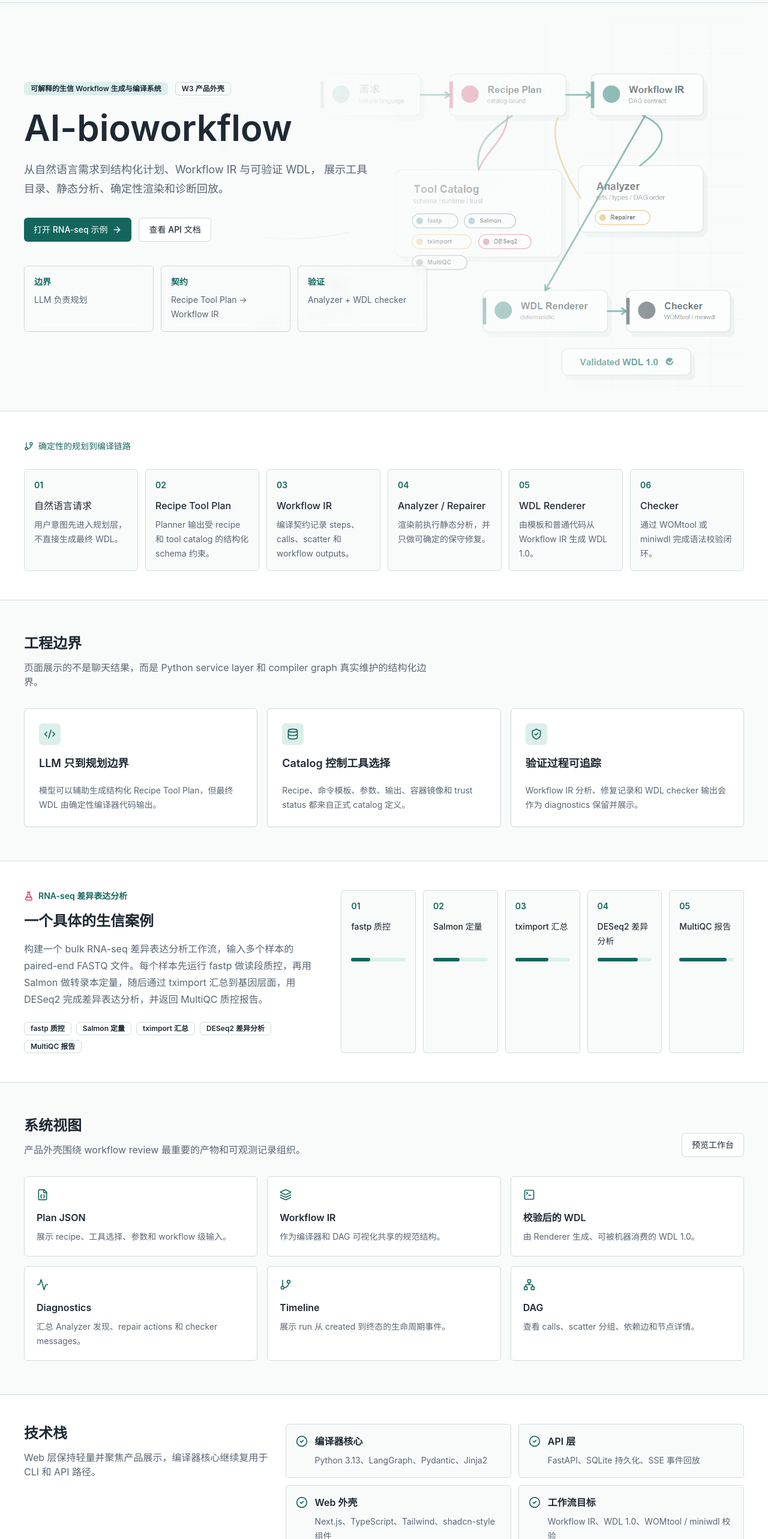
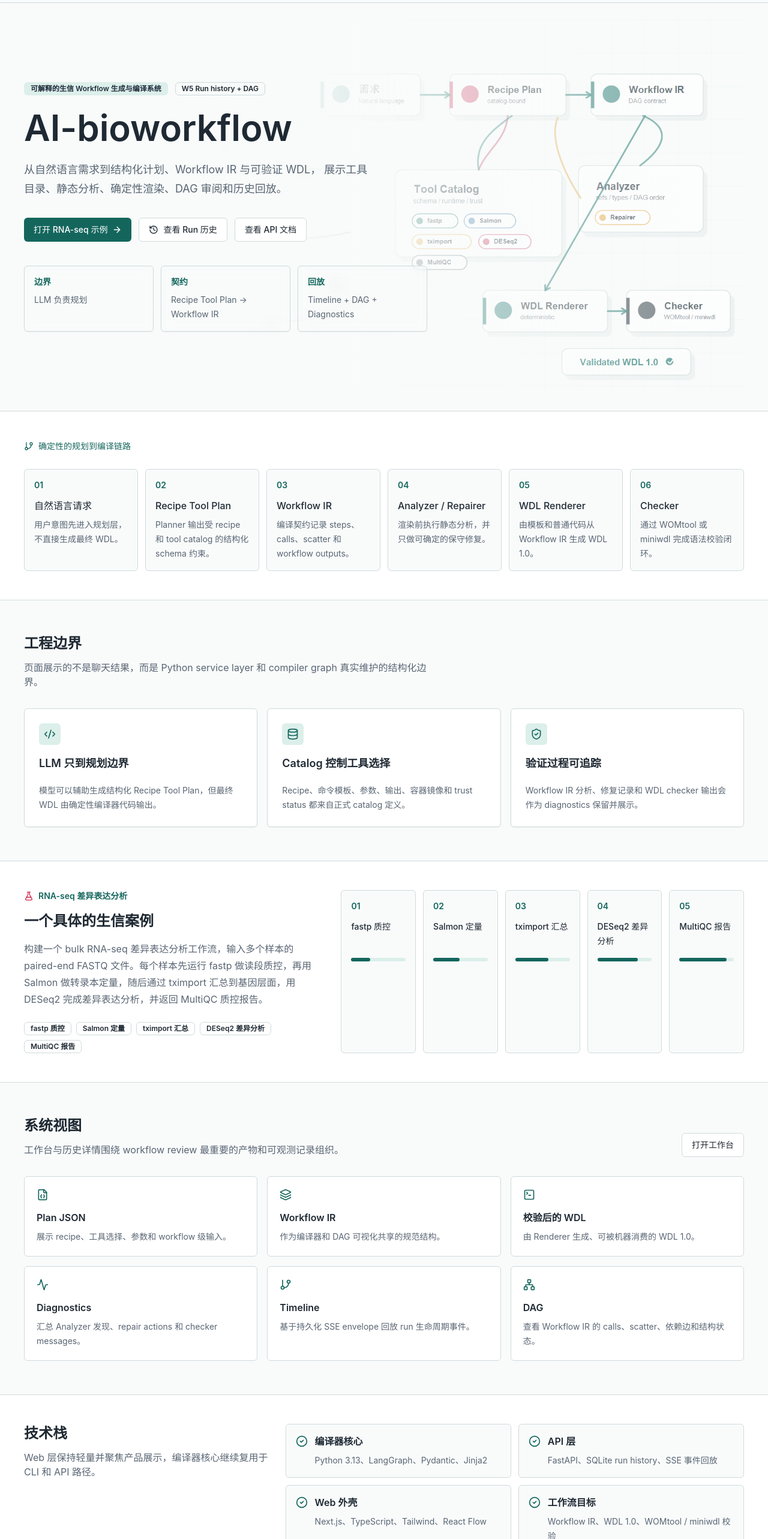
Before and after one commit to yuanzhw/AI-bioworkflow, a Next.js app in the folder web/: page / in a window 1280 px wide. Shown: the part 60-2626 px from the top of the page at 60% size. Built offline with nearby package versions, Linux system fonts and the light colour scheme; no server answers.

Commit message:
Polish W5 navigation and docs

```diff
--- a/web/app/page.tsx
+++ b/web/app/page.tsx
@@ -7,6 +7,7 @@ import {
   FileJson,
   FlaskConical,
   GitBranch,
+  History,
   Layers3,
   Network,
   ShieldCheck,
@@ -96,20 +97,20 @@ const systemSurfaces: Array<{
   },
   {
     title: "Timeline",
-    description: "展示 run 从 created 到终态的生命周期事件。",
+    description: "基于持久化 SSE envelope 回放 run 生命周期事件。",
     icon: GitBranch,
   },
   {
     title: "DAG",
-    description: "查看 calls、scatter 分组、依赖边和节点详情。",
+    description: "查看 Workflow IR 的 calls、scatter、依赖边和结构状态。",
     icon: Network,
   },
 ];
 
 const stackRows = [
   ["编译器核心", "Python 3.13、LangGraph、Pydantic、Jinja2"],
-  ["API 层", "FastAPI、SQLite 持久化、SSE 事件回放"],
-  ["Web 外壳", "Next.js、TypeScript、Tailwind、shadcn-style 组件"],
+  ["API 层", "FastAPI、SQLite run history、SSE 事件回放"],
+  ["Web 外壳", "Next.js、TypeScript、Tailwind、React Flow"],
   ["工作流目标", "Workflow IR、WDL 1.0、WOMtool / miniwdl 校验"],
 ];
 
@@ -123,20 +124,26 @@ export default function Home() {
           <div className="w-full max-w-[calc(100vw-3rem)] sm:max-w-2xl">
             <div className="flex flex-wrap items-center gap-3">
               <Badge variant="secondary">可解释的生信 Workflow 生成与编译系统</Badge>
-              <Badge variant="outline">W3 产品外壳</Badge>
+              <Badge variant="outline">W5 Run history + DAG</Badge>
             </div>
             <h1 className="mt-6 text-4xl font-semibold tracking-normal text-foreground sm:text-5xl lg:text-6xl">
               AI-bioworkflow
             </h1>
             <p className="mt-6 max-w-xl break-words text-base leading-7 text-muted-foreground sm:text-lg sm:leading-8">
               从自然语言需求到结构化计划、Workflow IR 与可验证 WDL，
-              展示工具目录、静态分析、确定性渲染和诊断回放。
+              展示工具目录、静态分析、确定性渲染、DAG 审阅和历史回放。
             </p>
             <div className="mt-8 flex flex-wrap gap-3">
               <Button asChild>
                 <Link href={workspaceHref}>
                   打开 RNA-seq 示例
                   <ArrowRight className="h-4 w-4" />
+                </Link>
+              </Button>
+              <Button asChild variant="outline">
+                <Link href="/runs">
+                  <History className="h-4 w-4" />
+                  查看 Run 历史
                 </Link>
               </Button>
               <Button asChild variant="outline">
@@ -148,7 +155,7 @@ export default function Home() {
               {[
                 ["边界", "LLM 负责规划"],
                 ["契约", "Recipe Tool Plan -> Workflow IR"],
-                ["验证", "Analyzer + WDL checker"],
+                ["回放", "Timeline + DAG + Diagnostics"],
               ].map(([label, body]) => (
                 <div key={label} className="rounded-md border bg-white/88 p-4 shadow-sm backdrop-blur">
                   <div className="font-semibold text-primary">{label}</div>
@@ -239,11 +246,11 @@ export default function Home() {
           <div className="max-w-2xl">
             <h2 className="text-2xl font-semibold tracking-normal">系统视图</h2>
             <p className="mt-3 text-muted-foreground">
-              产品外壳围绕 workflow review 最重要的产物和可观测记录组织。
+              工作台与历史详情围绕 workflow review 最重要的产物和可观测记录组织。
             </p>
           </div>
           <Button asChild variant="outline">
-            <Link href={workspaceHref}>预览工作台</Link>
+            <Link href={workspaceHref}>打开工作台</Link>
           </Button>
         </div>
         <div className="grid gap-4 sm:grid-cols-2 lg:grid-cols-3">
--- a/web/app/runs/page.tsx
+++ b/web/app/runs/page.tsx
@@ -275,7 +275,7 @@ export default async function RunsPage({
         <Button asChild variant="outline">
           <Link href="/workspace?example=rnaseq-deg">
             <RotateCcw className="h-4 w-4" />
-            运行 RNA-seq 示例
+            返回工作台
           </Link>
         </Button>
       </div>
--- a/web/app/workspace/page.tsx
+++ b/web/app/workspace/page.tsx
@@ -27,7 +27,7 @@ export default async function WorkspacePage({
           </Button>
           <div className="flex flex-wrap items-center gap-3">
             <h1 className="text-3xl font-semibold tracking-normal">Workflow 工作台</h1>
-            <Badge variant="secondary">W4 Workbench</Badge>
+            <Badge variant="secondary">W5 Workbench</Badge>
             <Badge variant="outline">真实 run 接入</Badge>
           </div>
           <p className="mt-3 max-w-2xl text-muted-foreground">
@@ -39,7 +39,7 @@ export default async function WorkspacePage({
           <Button asChild variant="outline">
             <Link href="/runs">
               <History className="h-4 w-4" />
-              Run 历史
+              Run 历史回放
             </Link>
           </Button>
           <Button asChild variant="outline">
```
Also changed, not shown: 3 other files (tests, documents, lock files or other folders).
